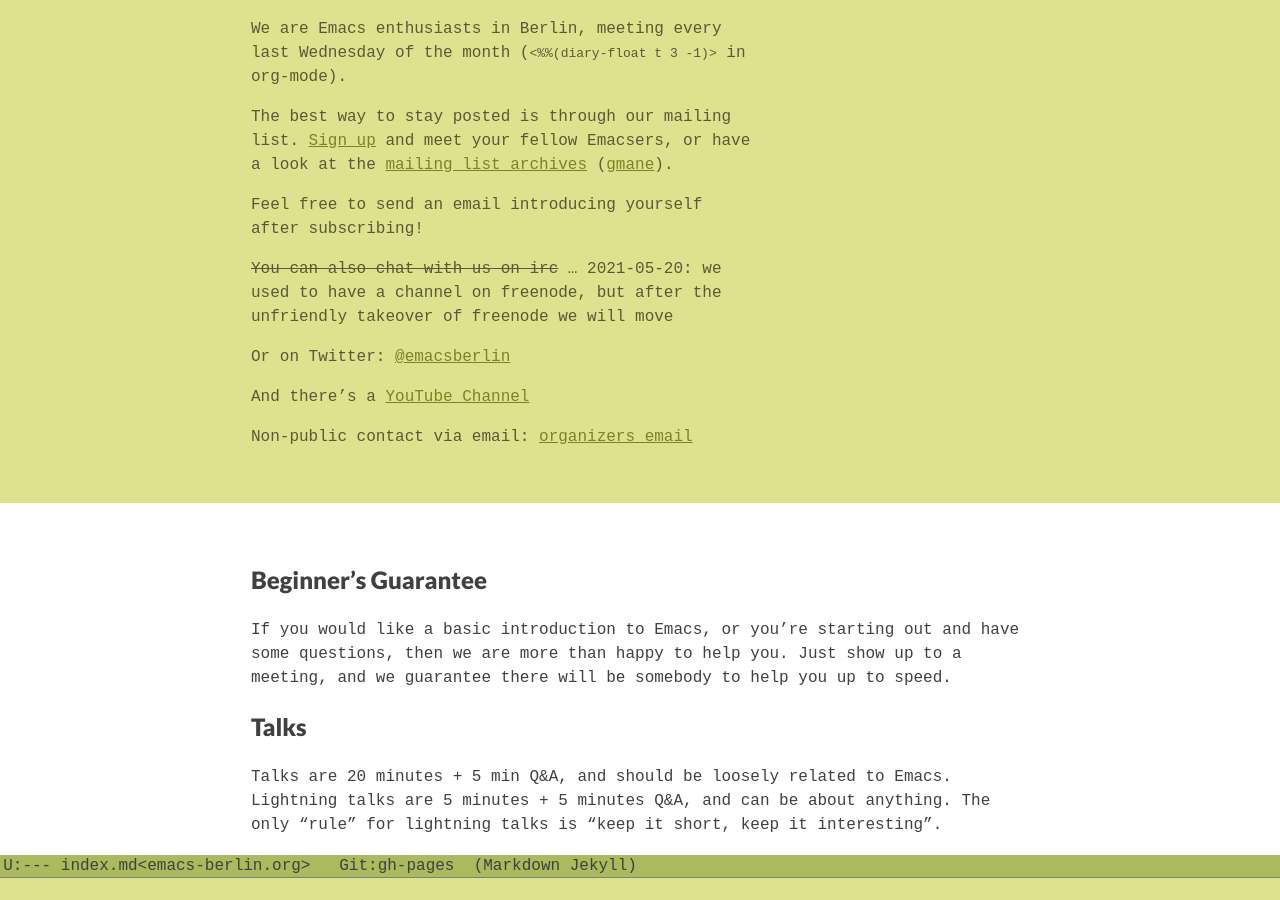
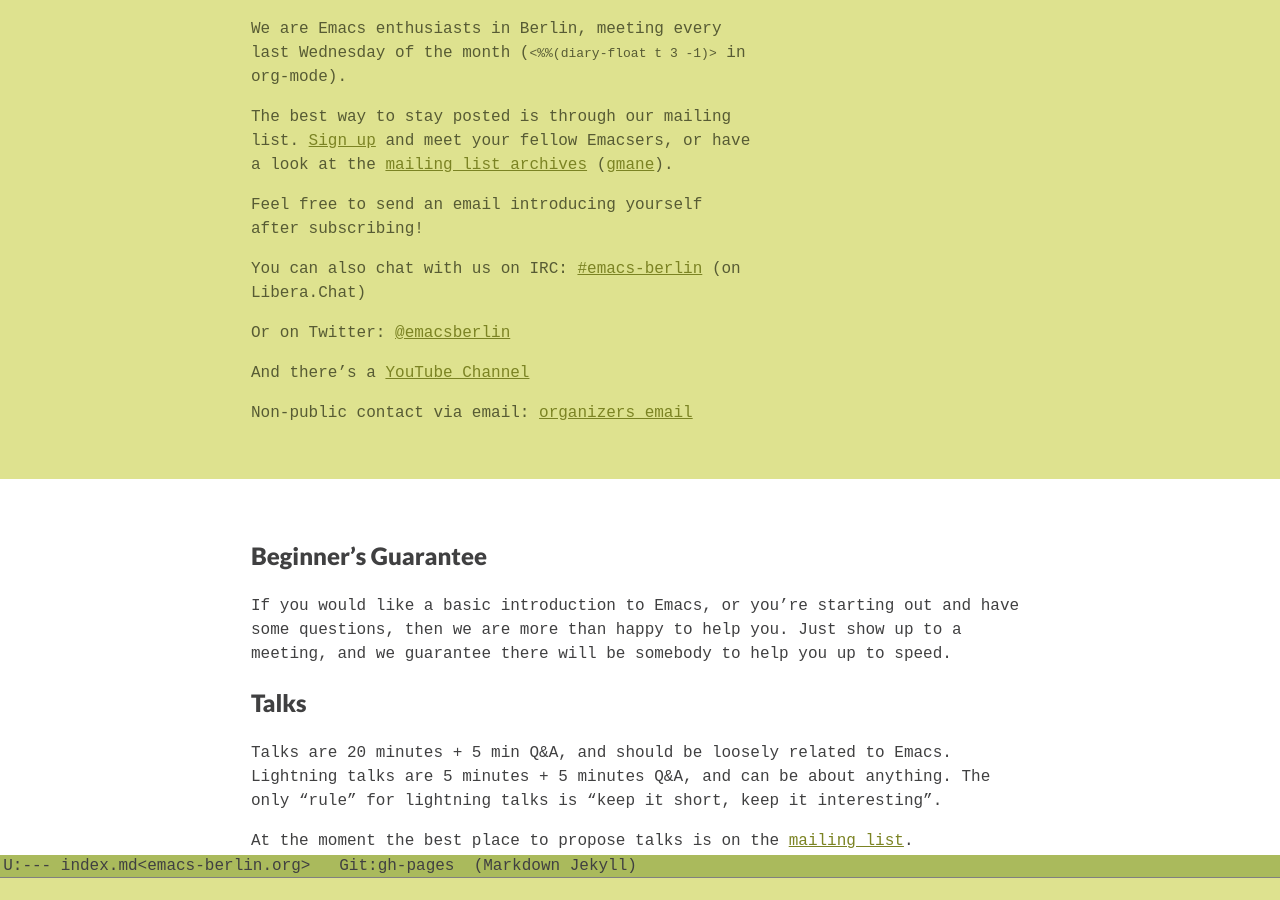
Before and after one commit to emacs-berlin/emacs-berlin.org, a Jekyll site: the page built from index.md, in a window 1280 px wide and 900 px high, scrolled down 1107 px. Built offline with Jekyll 4.4.1, drawn with Linux system fonts in a browser that asks for light colours.

Commit message:
Libera.Chat

```diff
--- a/index.md
+++ b/index.md
@@ -46,9 +46,8 @@
 
 Feel free to send an email introducing yourself after subscribing!
 
-~~You can also chat with us on irc~~ ... 2021-05-20: we used to have a
-channel on freenode, but after the unfriendly takeover of freenode we
-will move
+You can also chat with us on IRC:
+[#emacs-berlin](irc://chat.libera.chat/emacs-berlin) (on Libera.Chat)
 
 Or on Twitter:
 [@emacsberlin](https://twitter.com/emacsberlin)
```
